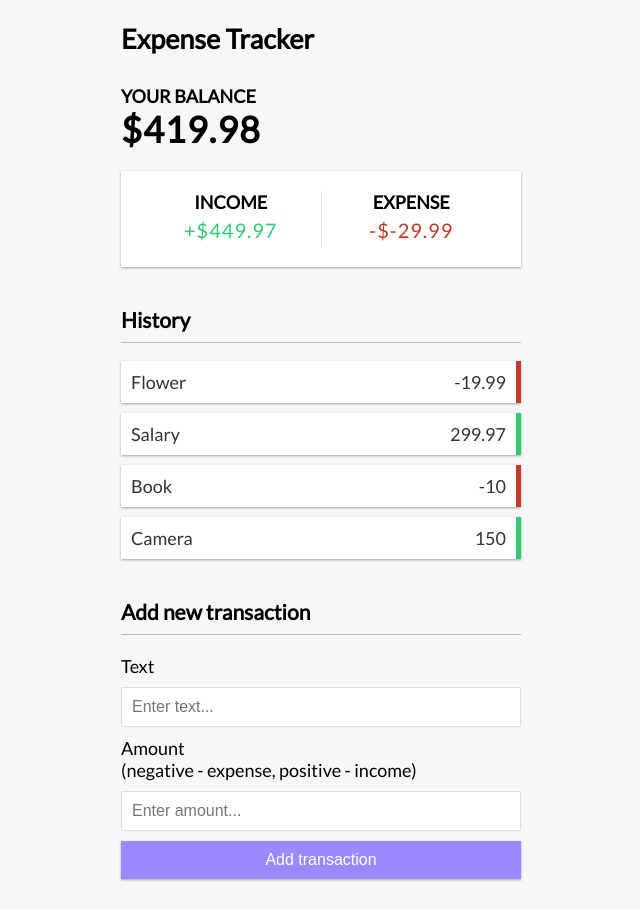
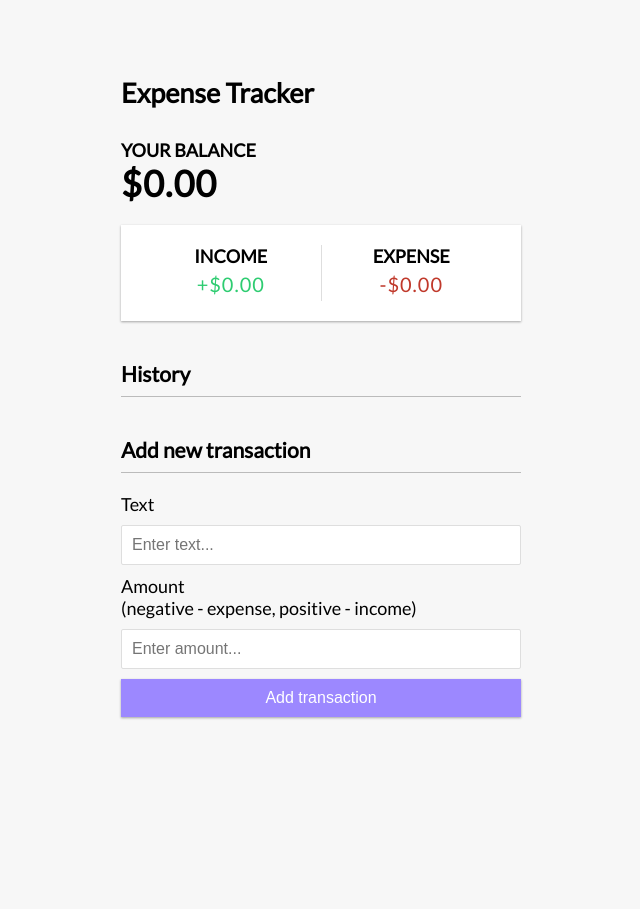
Before and after one commit to KaungThantZin2021/expense-tracker-wth-vue3, a Vue app: page / in a window 1280 px wide. Shown: the whole page, without its empty margins (319-959 px from the left). After the commit the page ends 800 px from the top, so only its background shows below. Built offline with nearby package versions, Linux system fonts and the light colour scheme.

Commit message:
save transaction in local storage

```diff
--- a/src/App.vue
+++ b/src/App.vue
@@ -15,19 +15,22 @@
 import TransactionList from './components/TransactionList.vue';
 import AddTransaction from './components/AddTransaction.vue';
 
-import { ref, computed } from 'vue';
+import { ref, computed, onMounted } from 'vue';
 
 import { useToast } from "vue-toastification";
 
 const toast = useToast();
 
 // transaction list
-const transactions = ref([
-  { id: 1, text: 'Flower', amount: -19.99 },
-  { id: 2, text: 'Salary', amount: 299.97 },
-  { id: 3, text: 'Book', amount: -10 },
-  { id: 4, text: 'Camera', amount: 150 }
-]);
+const transactions = ref([]);
+
+onMounted(() => {
+  const savedTransactions = JSON.parse(localStorage.getItem('transactions'));
+
+  if (savedTransactions) {
+    transactions.value = savedTransactions;
+  }
+});
 
 // calculating total
 const total = computed(() => transactions.value.reduce((acc, transaction) => (acc + transaction.amount), 0).toFixed(2));
@@ -45,13 +48,18 @@
     text: transactionData.text,
     amount: transactionData.amount
   });
+  savedTransactions();
   toast.success('Transaction added');
 };
 
 // delete transaction
 const handleTransactionDeleted = (id) => {
   transactions.value = transactions.value.filter((transaction) => transaction.id !== id);
+  savedTransactions();
   toast.success('Transaction deleted');
 };
 
+const savedTransactions = () => {
+  localStorage.setItem('transactions', JSON.stringify(transactions.value));
+};
 </script>
```
